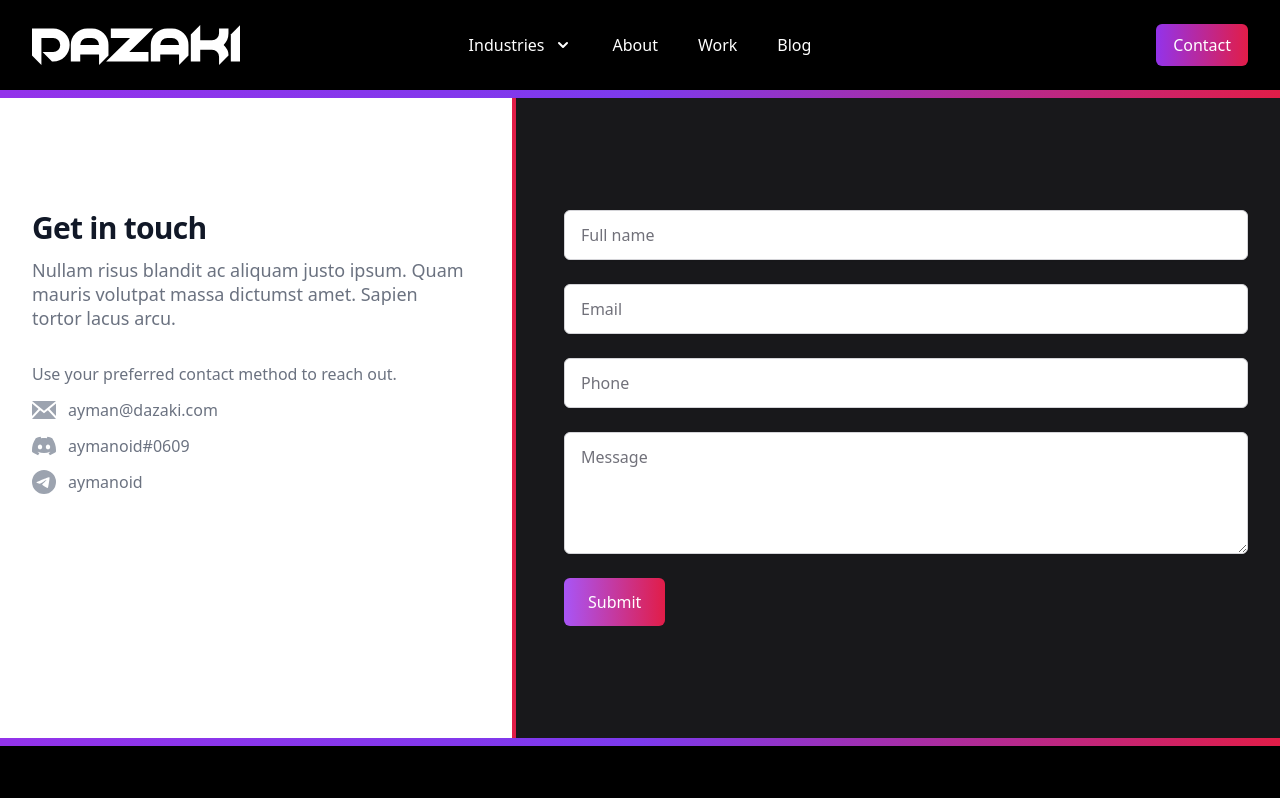
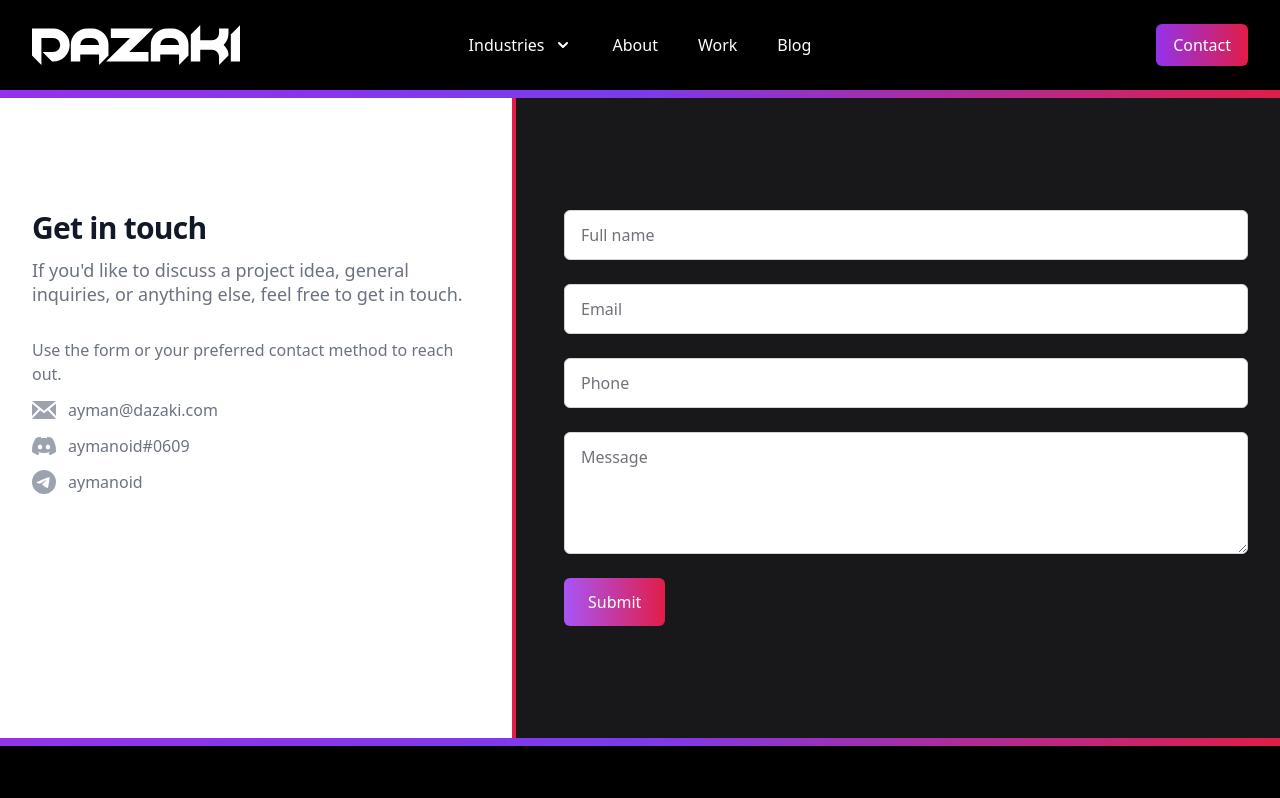
Before and after one commit to aymanoid/dazaki-web, a Next.js app: page /contact in a window 1280 px wide. Shown: the top 798 px of the page. Built offline with nearby package versions, Linux system fonts and the light colour scheme.

Commit message:
update contact info text

```diff
--- a/components/contact/ContactInfo.jsx
+++ b/components/contact/ContactInfo.jsx
@@ -11,17 +11,17 @@ const ContactInfo = () => {
           Get in touch
         </h2>
         <p className="mt-3 text-lg leading-6 text-gray-500">
-          Nullam risus blandit ac aliquam justo ipsum. Quam mauris volutpat
-          massa dictumst amet. Sapien tortor lacus arcu.
+          If you'd like to discuss a project idea, general inquiries, or
+          anything else, feel free to get in touch.
         </p>
         <dl className="mt-8 text-base text-gray-500">
           <div>
             <dt className="sr-only">Contact Method</dt>
             <dd>
-              <p>Use your preferred contact method to reach out.</p>
+              <p>Use the form or your preferred contact method to reach out.</p>
             </dd>
           </div>
-          <Link href="mailto:ayman@dazaki.com">
+          <Link href="mailto:ayman@dazaki.com" passHref>
             <a target="_blank" rel="noopener noreferrer">
               <div className="mt-3 hover:text-rose-600">
                 <dt className="sr-only">Email</dt>
@@ -35,7 +35,7 @@ const ContactInfo = () => {
               </div>
             </a>
           </Link>
-          <Link href="https://discord.com/users/714385023112970303">
+          <Link href="https://discord.com/users/714385023112970303" passHref>
             <a target="_blank" rel="noopener noreferrer">
               <div className="mt-3 hover:text-rose-600">
                 <dt className="sr-only">Discord</dt>
@@ -49,7 +49,7 @@ const ContactInfo = () => {
               </div>
             </a>
           </Link>
-          <Link href="https://t.me/aymanoid">
+          <Link href="https://t.me/aymanoid" passHref>
             <a target="_blank" rel="noopener noreferrer">
               <div className="mt-3 hover:text-rose-600">
                 <dt className="sr-only">Telegram</dt>
```
